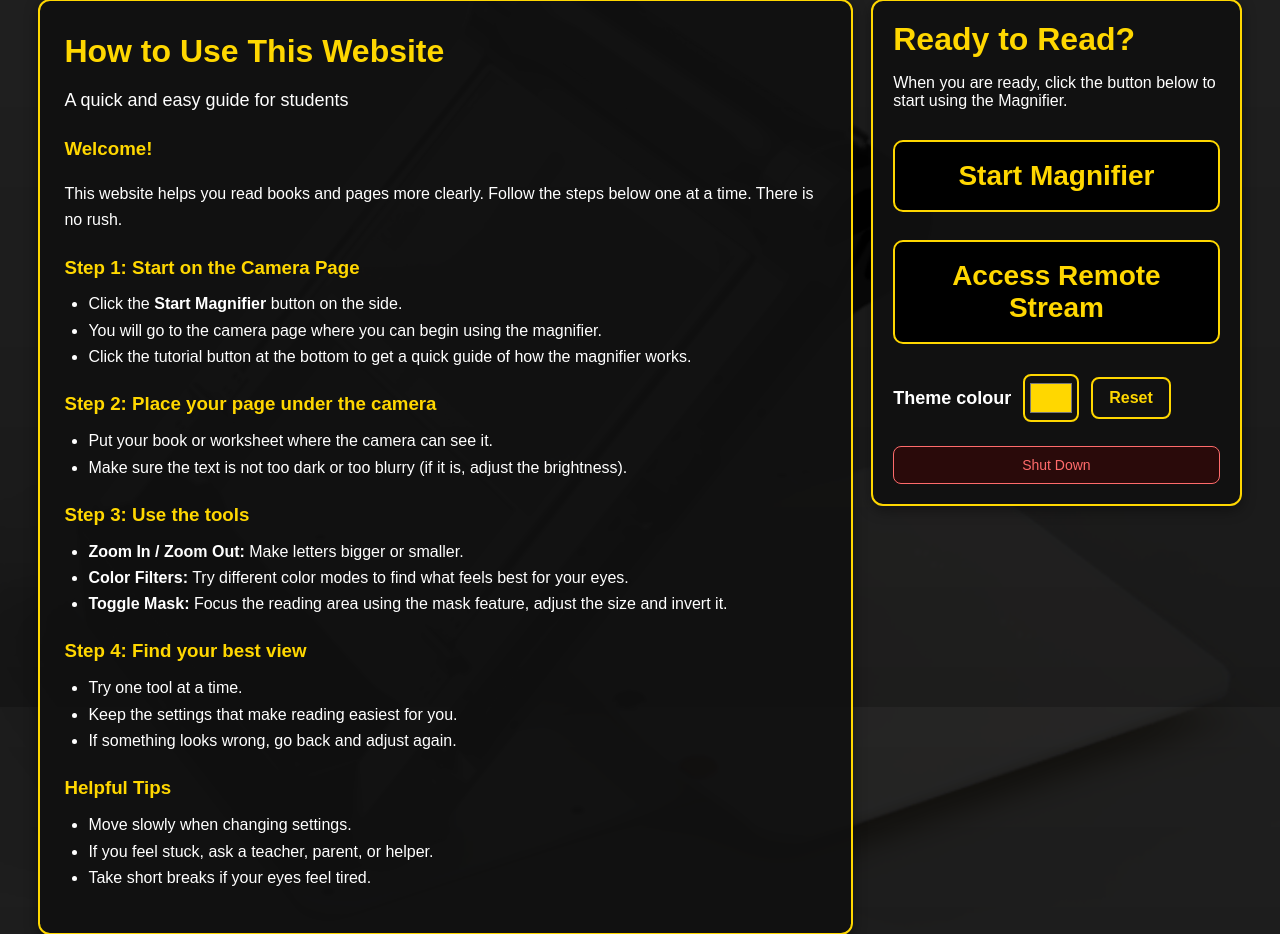
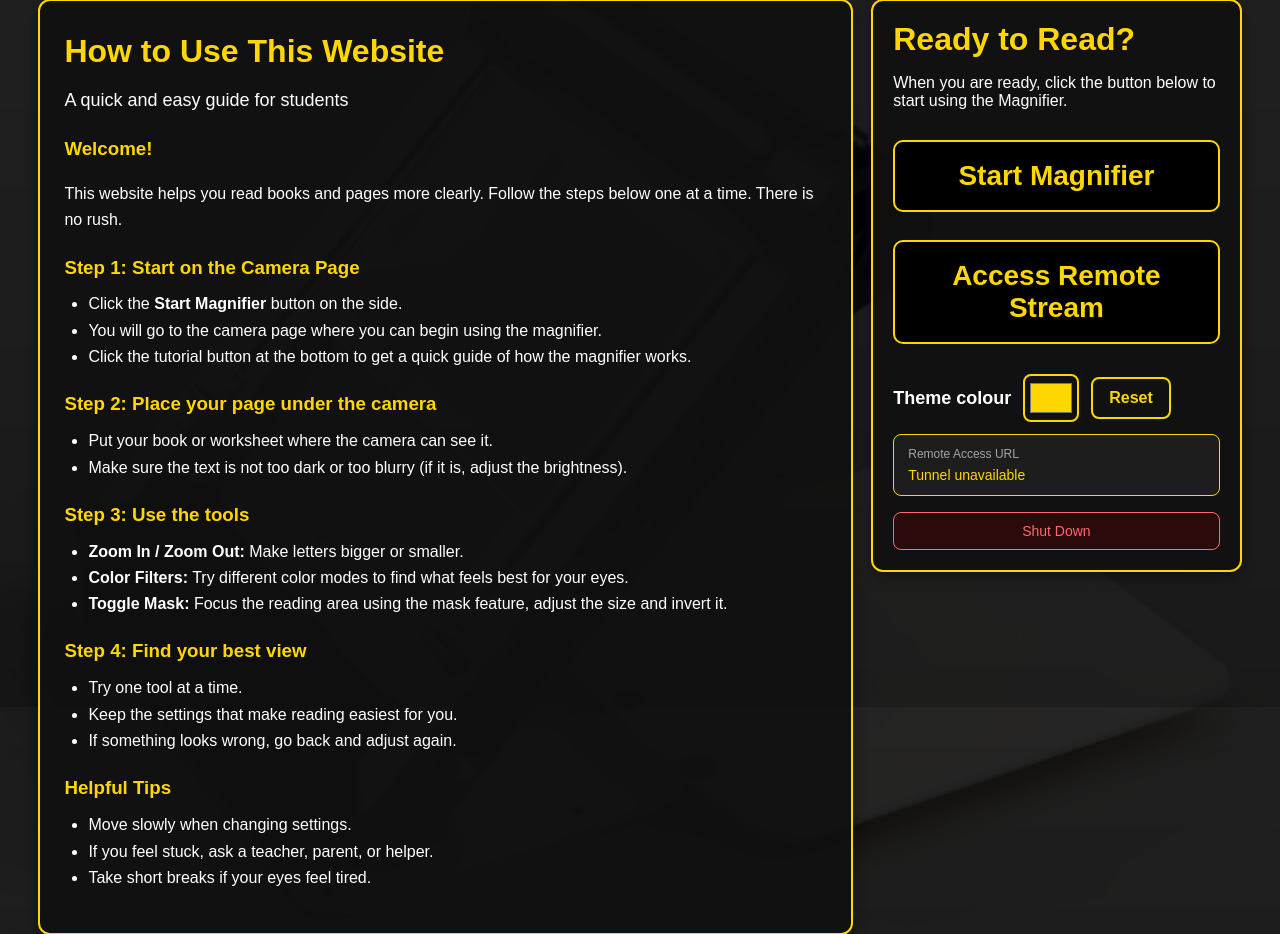
Before and after one commit to armaanfz/Project, a Flask app: page / in a window 1280 px wide. Shown: the part 93-1027 px from the top of the page. Run offline with Flask 3, Linux system fonts and the light colour scheme.

Commit message:
Auto-start Cloudflare tunnel and display URL on home page
- Launch cloudflared quick tunnel in a daemon thread at app startup;
  suppress the console window on Windows via CREATE_NO_WINDOW
- Parse the assigned trycloudflare.com URL from process stdout with re
- Expose GET /tunnel-status returning {status, url} under a threading.Lock
- Add #tunnel-box to the Quick Start sidebar: polls /tunnel-status every
  2 s, shows the URL as a clickable link once ready, and reveals a
  full-width Copy URL button; shows "Tunnel unavailable" on error
- Style the tunnel box to match the existing card aesthetic (dark bg,
  gold border, word-break for long URLs)

Co-Authored-By: Claude Sonnet 4.6 <noreply@anthropic.com>

```diff
--- a/app.py
+++ b/app.py
@@ -1,4 +1,5 @@
 import os
+import re
 import socket
 import subprocess
 import sys
@@ -21,6 +22,48 @@ def _default_socketio_async_mode():
     if configured:
         return configured
     return "threading" if sys.platform.startswith("win") else "gevent"
+
+# ── Cloudflare tunnel state ──────────────────────────────────────────────────
+_tunnel_url    = None
+_tunnel_status = 'starting'
+_tunnel_lock   = threading.Lock()
+
+_CF_URL_RE = re.compile(r'https://\S+\.trycloudflare\.com')
+
+
+def _start_tunnel():
+    """Launch a Cloudflare quick tunnel and parse the assigned URL."""
+    global _tunnel_url, _tunnel_status
+    try:
+        proc = subprocess.Popen(
+            ["cloudflared", "tunnel", "--url", "http://localhost:5000"],
+            stdout=subprocess.PIPE,
+            stderr=subprocess.STDOUT,
+            text=True,
+            bufsize=1,
+            creationflags=subprocess.CREATE_NO_WINDOW if sys.platform.startswith("win") else 0,
+        )
+        for line in proc.stdout:
+            m = _CF_URL_RE.search(line)
+            if m:
+                with _tunnel_lock:
+                    _tunnel_url    = m.group(0)
+                    _tunnel_status = 'ready'
+                break
+        else:
+            with _tunnel_lock:
+                _tunnel_status = 'error'
+    except FileNotFoundError:
+        print("cloudflared not found — remote tunnel unavailable")
+        with _tunnel_lock:
+            _tunnel_status = 'error'
+    except Exception as exc:
+        print(f"Tunnel error: {exc}")
+        with _tunnel_lock:
+            _tunnel_status = 'error'
+
+
+threading.Thread(target=_start_tunnel, daemon=True).start()
 
 app = Flask(__name__)
 socketio = SocketIO(
@@ -332,6 +375,11 @@ def shutdown():
     threading.Thread(target=_do_shutdown, daemon=True).start()
     return "Shutting down...", 200
 
+@app.route("/tunnel-status")
+def tunnel_status():
+    with _tunnel_lock:
+        return {"status": _tunnel_status, "url": _tunnel_url}
+
 @app.route("/home-tab-content")
 def home_tab_content():
     return render_template("home_tab_content.html")
--- a/static/css/styles.css
+++ b/static/css/styles.css
@@ -264,6 +264,56 @@ nav ul li a:focus-visible,
     outline-offset: 2px;
 }
 
+/* ── Cloudflare tunnel URL box (home screen) ──────────────────────────────── */
+#tunnel-box {
+    background: rgba(30, 30, 30, 0.95);
+    border: 1px solid var(--accent-color);
+    border-radius: 8px;
+    padding: 12px 14px;
+    margin-top: 12px;
+}
+
+.tunnel-label {
+    font-size: 12px;
+    color: rgba(255, 255, 255, 0.6);
+    margin: 0 0 6px;
+}
+
+#tunnel-url-text {
+    color: var(--accent-color);
+    word-break: break-all;
+    font-size: 14px;
+    margin: 0;
+}
+
+#tunnel-url-text a {
+    color: var(--accent-color);
+    text-decoration: none;
+}
+
+#tunnel-url-text a:hover {
+    text-decoration: underline;
+}
+
+#tunnel-copy-btn {
+    display: none;
+    width: 100%;
+    margin-top: 8px;
+    padding: 10px 20px;
+    font-size: 16px;
+    cursor: pointer;
+    background-color: var(--accent-color);
+    color: #000;
+    border: 2px solid var(--accent-color);
+    border-radius: 8px;
+    font-weight: 700;
+}
+
+#tunnel-copy-btn:hover {
+    background-color: #000;
+    color: var(--accent-color);
+}
+
 /* ── Forced-colors / high-contrast mode ─────────────────────────────────────── */
 @media (forced-colors: active) {
     nav {
--- a/templates/index.html
+++ b/templates/index.html
@@ -46,6 +46,11 @@
             <input type="color" id="accent-picker" value="#ffd700" aria-label="Choose theme accent colour">
             <button type="button" id="accent-reset-btn" class="accent-reset-btn" aria-label="Reset theme colour to default">Reset</button>
         </div>
+        <div id="tunnel-box" aria-live="polite">
+            <p class="tunnel-label">Remote Access URL</p>
+            <p id="tunnel-url-text">Starting tunnel...</p>
+            <button type="button" id="tunnel-copy-btn" style="display:none" aria-label="Copy remote access URL">Copy URL</button>
+        </div>
         <button type="button" class="shutdown-btn" id="shutdown-btn" aria-label="Shut down Raspberry Pi">Shut Down</button>
     </aside>
 </div>
@@ -83,6 +88,41 @@
   }
 
   document.getElementById("shutdown-btn").addEventListener("click", shutdownPi);
+})();
+
+(function() {
+  var tunnelUrlText = document.getElementById('tunnel-url-text');
+  var tunnelCopyBtn = document.getElementById('tunnel-copy-btn');
+
+  function pollTunnel() {
+    fetch('/tunnel-status')
+      .then(function(res) { return res.json(); })
+      .then(function(data) {
+        if (data.status === 'ready') {
+          tunnelUrlText.innerHTML = '<a href="' + data.url + '" target="_blank" rel="noopener noreferrer">' + data.url + '</a>';
+          tunnelCopyBtn.style.display = 'block';
+        } else if (data.status === 'error') {
+          tunnelUrlText.textContent = 'Tunnel unavailable';
+        } else {
+          setTimeout(pollTunnel, 2000);
+        }
+      })
+      .catch(function() {
+        setTimeout(pollTunnel, 2000);
+      });
+  }
+
+  tunnelCopyBtn.addEventListener('click', function() {
+    var anchor = tunnelUrlText.querySelector('a');
+    if (anchor) {
+      navigator.clipboard.writeText(anchor.href).then(function() {
+        tunnelCopyBtn.textContent = 'Copied!';
+        setTimeout(function() { tunnelCopyBtn.textContent = 'Copy URL'; }, 1500);
+      });
+    }
+  });
+
+  pollTunnel();
 })();
 </script>
 
```
